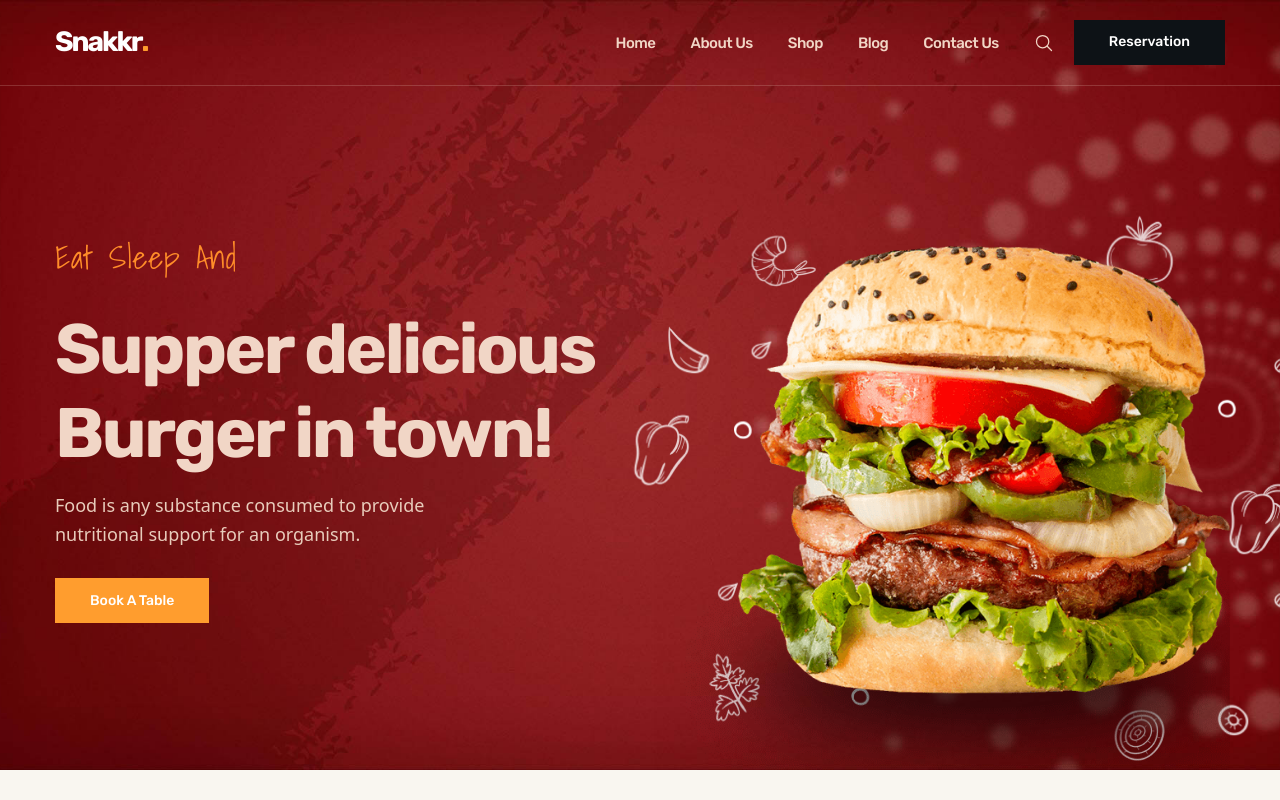
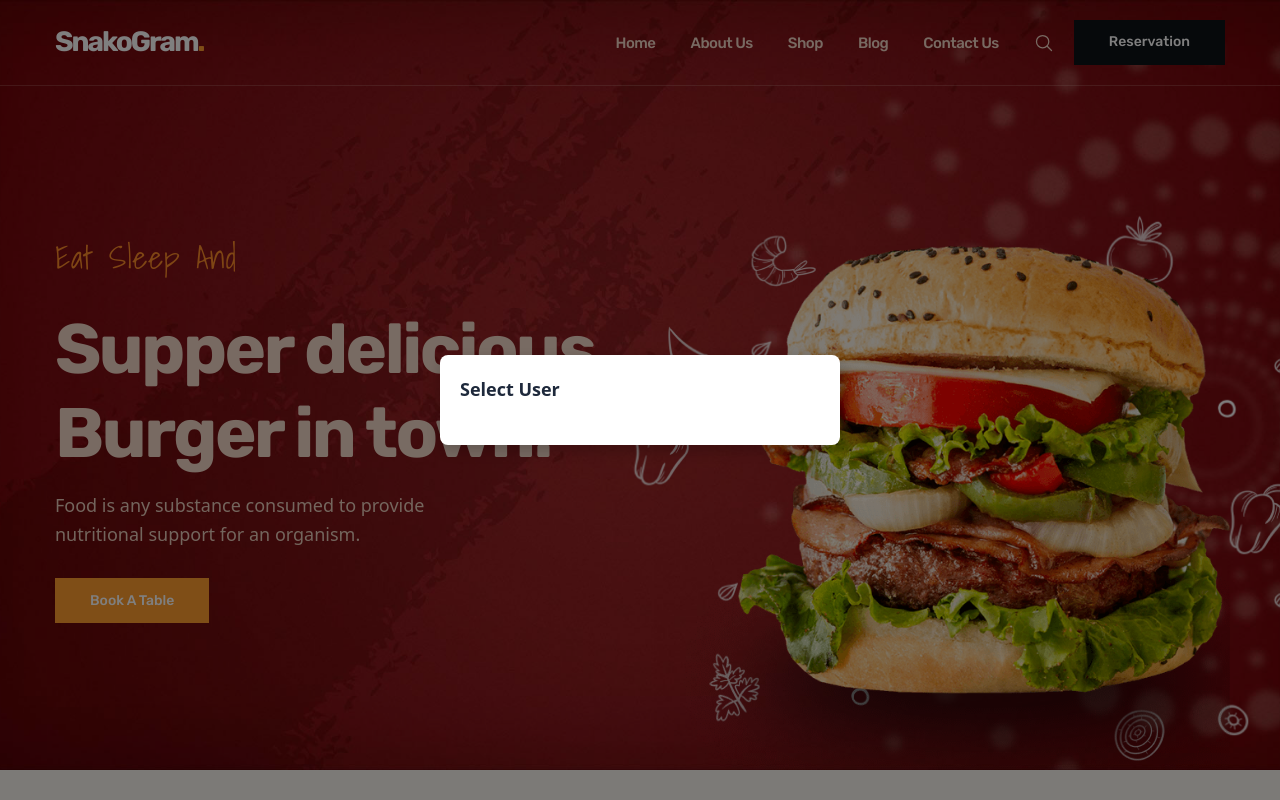
Before and after one commit to Manavkhare121/Zomata-Mern-Project, a React (Vite) app in the folder Frontend/Zomato_MERN_Project/: page /Main in a window 1280 px wide. Both pictures are taken after a click on the button "Reservation". Built offline with nearby package versions, Linux system fonts and the light colour scheme.

Commit message:
Add modal component for user selection and update styles for improved UI

```diff
--- a/Frontend/Zomato_MERN_Project/src/Pages/General/Main.jsx
+++ b/Frontend/Zomato_MERN_Project/src/Pages/General/Main.jsx
@@ -38,7 +38,6 @@ import footerIllu from '../../assests/images/footer-illustration.png';
 import saleShape from '../../assests/images/sale-shape.png';
 
 // --- DYNAMIC DATA CONFIGURATION ---
-
 const promoData = [
   { title: "Maxican Pizza", text: "Food is any substance consumed to provide nutritional support.", img: promo1 },
   { title: "Soft Drinks", text: "Food is any substance consumed to provide nutritional support.", img: promo2 },
@@ -74,12 +73,13 @@ const blogData = [
 const Header = () => {
   const [active, setActive] = useState(false);
   const [searchOpen, setSearchOpen] = useState(false);
+const [modal, setModalopen] = useState(false);
 
   return (
     <header className={`header ${active ? 'active' : ''}`} data-header>
       <div className="container">
         <h1>
-          <a href="#home" className="logo">Snakkr<span className="span">.</span></a>
+          <a href="#home" className="logo">SnakoGram<span className="span">.</span></a>
         </h1>
 
         <nav className={`navbar ${active ? 'active' : ''}`} data-navbar>
@@ -96,7 +96,27 @@ const Header = () => {
           <button className="search-btn" aria-label="Search" onClick={() => setSearchOpen(!searchOpen)}>
             <IoSearchOutline />
           </button>
-          <button className="btn btn-hover">Reservation</button>
+         <button className="btn btn-hover" onClick={() => setModalopen(true)}>
+        Reservation
+      </button>
+
+      {/* Modal */}
+      {modal && (
+        <div className="modal-overlay">
+          <div className="modal">
+            <header>
+              <h2>Select User</h2>
+              <button onClick={() => setModalopen(false)}>
+                <i className="ri-close-fill"></i>
+              </button>
+            </header>
+
+            <div className="modal-users">
+              {/* Add your user list here */}
+            </div>
+          </div>
+        </div>
+      )}
           <button className="nav-toggle-btn" aria-label="Toggle Menu" onClick={() => setActive(!active)}>
             <span className="line top"></span>
             <span className="line middle"></span>
@@ -235,7 +255,7 @@ const CTA = () => {
     <section className="section section-divider white cta" style={{ backgroundImage: `url(${heroBg})` }}>
       <div className="container">
         <div className="cta-content">
-          <h2 className="h2 section-title">The Snakkr Have Excellent Of <span className="span">Quality Burgers!</span></h2>
+          <h2 className="h2 section-title">The SnakoGram Have Excellent Of <span className="span">Quality Burgers!</span></h2>
           <p className="section-text">The restaurants in Hangzhou also catered to many northern Chinese who had fled south...</p>
           <button className="btn btn-hover">Order Now</button>
         </div>
@@ -471,7 +491,7 @@ const Footer = () => {
 
 // --- MAIN APP ---
 
-function App() {
+function Main() {
   return (
     <div className="App" id="top">
       <Header />
@@ -496,4 +516,4 @@ function App() {
   );
 }
 
-export default App;
+export default Main;
--- a/Frontend/Zomato_MERN_Project/src/styles/Main.css
+++ b/Frontend/Zomato_MERN_Project/src/styles/Main.css
@@ -1305,3 +1305,52 @@ textarea.input-field {
   .banner-md .banner-item-content { left: 55%; }
   .footer-top .container { grid-template-columns: 1.4fr 1fr 1fr 1.6fr; }
 }
+
+
+
+.modal-overlay {
+  position: fixed;
+  inset: 0;
+  background: rgba(0, 0, 0, 0.5);
+  display: flex;
+  justify-content: center;
+  align-items: center;
+  z-index: 1000;
+}
+
+.modal {
+  background: white;
+  padding: 20px;
+  border-radius: 8px;
+  width: 400px;
+  max-width: 90%;
+  position: relative;
+  box-shadow: 0 6px 15px rgba(0, 0, 0, 0.2);
+}
+
+.modal header {
+  display: flex;
+  justify-content: space-between;
+  align-items: center;
+  margin-bottom: 12px;
+}
+
+.modal header h2 {
+  margin: 0;
+  font-size: 18px;
+  color: #1e293b;
+}
+
+.modal header button {
+  background: none;
+  border: none;
+  font-size: 22px;
+  cursor: pointer;
+  color: #475569;
+}
+
+.modal-users {
+  max-height: 280px;
+  overflow-y: auto;
+  margin-bottom: 10px;
+}
```
